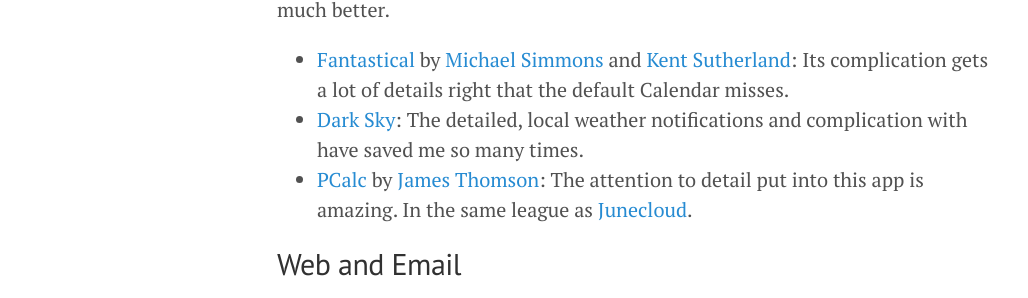
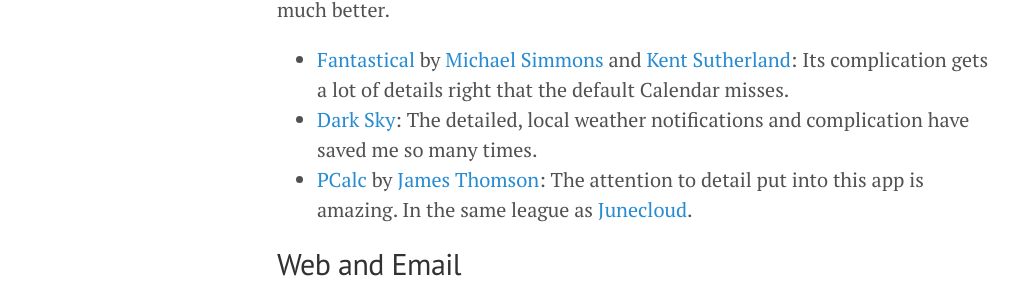
Before and after one commit to rvsrvs/jasdev.github.io, a Jekyll site: the page built from _posts/2016-12-29-utility-apps.md, in a window 1280 px wide and 900 px high, scrolled down 2323 px. Shown: the part 154-452 px from the top of the window, without its empty margins (3-1031 px from the left). Built offline with Jekyll 4.4.1, drawn with Linux system fonts in a browser that asks for light colours; comment, search, counter and statistics services are not loaded.

Commit message:
Fixes small typo

```diff
--- a/_posts/2016-12-29-utility-apps.md
+++ b/_posts/2016-12-29-utility-apps.md
@@ -50,7 +50,7 @@
 While the following are _larger_ apps, their watchOS apps make the device that much better.
 
 - [Fantastical](https://itunes.apple.com/us/app/fantastical-2-for-iphone-calendar/id718043190?mt=8) by [Michael Simmons](https://twitter.com/macguitar) and [Kent Sutherland](https://twitter.com/ksuther): Its complication gets a lot of details right that the default Calendar misses.
-- [Dark Sky](https://itunes.apple.com/us/app/dark-sky-weather/id517329357?mt=8): The detailed, local weather notifications and complication with have saved me so many times.
+- [Dark Sky](https://itunes.apple.com/us/app/dark-sky-weather/id517329357?mt=8): The detailed, local weather notifications and complication have saved me so many times.
 - [PCalc](https://itunes.apple.com/us/app/pcalc-the-best-calculator/id284666222?mt=8) by [James Thomson](https://twitter.com/jamesthomson): The attention to detail put into this app is amazing. In the same league as [Junecloud](https://twitter.com/junecloud).
 
 ## Web and Email
```
